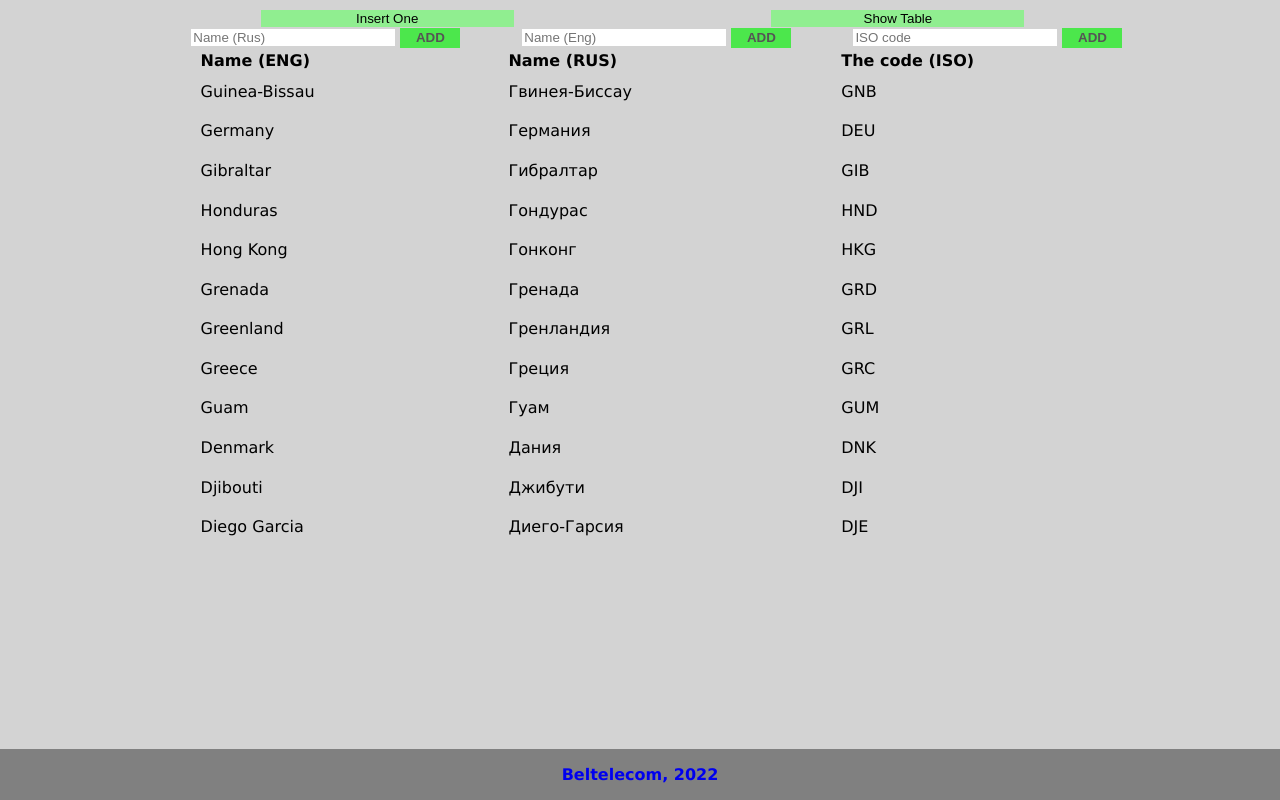
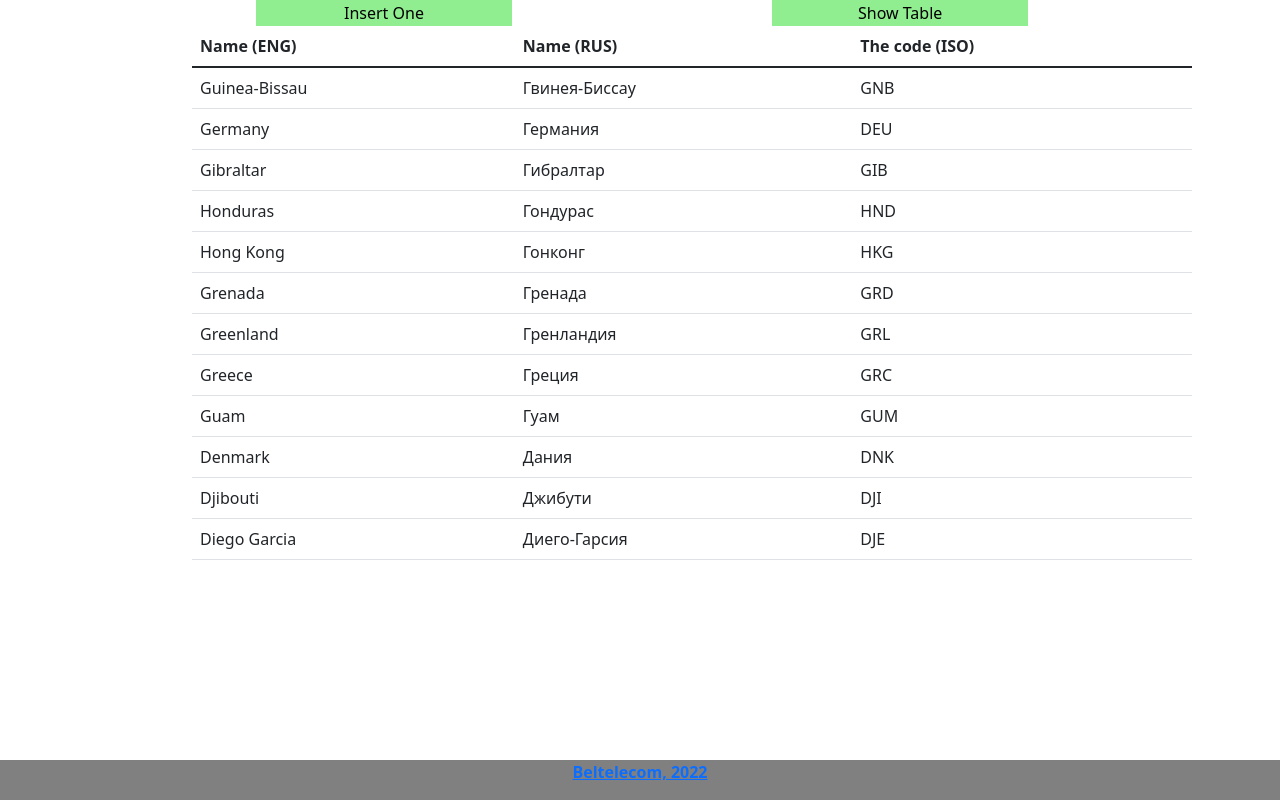
Before and after one commit to AndreyAvrach/Table, a plain HTML site: page index.html in a window 1280 px wide. Both pictures are taken after a click on the button "Show Table". Drawn offline with nearby package versions, Linux system fonts and the light colour scheme.

Commit message:
second commit

```diff
--- a/index.html
+++ b/index.html
@@ -6,23 +6,24 @@
     <meta name="viewport" content="width=device-width, initial-scale=1.0">
     <title>Table</title>
     <link rel="stylesheet" href="style.css">
+    <link href="https://cdn.jsdelivr.net/npm/bootstrap@5.1.3/dist/css/bootstrap.min.css" rel="stylesheet" integrity="sha384-1BmE4kWBq78iYhFldvKuhfTAU6auU8tT94WrHftjDbrCEXSU1oBoqyl2QvZ6jIW3" crossorigin="anonymous">
+    <script defer src="https://cdn.jsdelivr.net/npm/bootstrap@5.1.3/dist/js/bootstrap.bundle.min.js" integrity="sha384-ka7Sk0Gln4gmtz2MlQnikT1wXgYsOg+OMhuP+IlRH9sENBO0LRn5q+8nbTov4+1p" crossorigin="anonymous"></script>
 </head>
 <body>
     <header></header>
-    <button class="insertNew" onclick="Insert_One()" value="Show Insert">Insert One</button>
-    <button class="show" onclick="Insert_Data()" value="Show Table">Show Table</button>
+    <button class="insertNew" onclick="InsertOne()" value="Show Insert">Insert One</button>
+    <button class="show" onclick="InsertData()" value="Show Table">Show Table</button>
 
-    <div id="insert_info" class="insert_info display-none">
-    <input id="nameRus" type="text" id="name_rus" placeholder="Name (Rus)"/>
-    <button class="add1" onclick="Show_Rus()" value="Show Table"><b>ADD</b></button>
-        <input id="nameEng" type="text" id="name_eng" placeholder="Name (Eng)"/>
-        <button class="add2" onclick="Show_Eng()" value="Show Table"><b>ADD</b></button>
-            <input id="isoCode" type="text" id="iso_code" placeholder="ISO code"/>
-            <button class="add3" onclick="Show_Iso()" value="Show Table"><b>ADD</b></button>
-    </div>
+    <form  class="insert_info display-none">
+        <input id="nameRus" name="nameRus" type="text"  placeholder="Name (Rus)" value=""/>
+        <input id="nameEng" name="nameEng" type="text"  placeholder="Name (Eng)" value=""/>
+        <input id="isoCode" name="isoCode" type="text"  placeholder="ISO code" value=""/>
+        <button class="add" onclick="Show_Iso()" value="Add elements"><b>ADD</b></button>
+    </form>
+
 </header>
 <main>
-<table id="myTable">
+<table id="myTable" class="table">
     <thead>
        <tr>
         <th>Name (ENG)</th>
--- a/script.js
+++ b/script.js
@@ -1,4 +1,4 @@
-var a = [
+let a = [
     {name_eng:"Guinea-Bissau", name_rus:"Гвинея-Биссау", iso_code:"GNB"},
     {name_eng:"Germany", name_rus:"Германия", iso_code:"DEU"},
     {name_eng:"Gibraltar",   name_rus:"Гибралтар", iso_code:"GIB"},
@@ -13,10 +13,10 @@ var a = [
     {name_eng:"Diego Garcia",   name_rus:"Диего-Гарсия", iso_code:"DJE"},
 ]
 
-function Insert_Data() {
-  var table = document.getElementById("datas");
+function InsertData() {
+  let table = document.getElementById("datas");
   table.innerHTML="";
-  var tr="";
+  let tr="";
   a.forEach(x=>{
      tr+='<tr>';
      tr+='<td>'+x.name_eng+'</td>'+'<td>'+x.name_rus+'</td>'+'<td>'+x.iso_code+'</td>'
@@ -26,8 +26,24 @@ function Insert_Data() {
   table.innerHTML+=tr;
 
 }
-function Insert_One() {
-  document.getElementById("insert_info").classList.contains("display-none")
-    ? document.getElementById("insert_info").classList.remove("display-none")
-    : document.getElementById("insert_info").classList.add("display-none");
+function InsertOne() {
+  const elem = document.querySelector('.insert_info');
+  elem.classList.contains("display-none")
+    ? elem.classList.remove("display-none")
+    : elem.classList.add("display-none");
 }
+
+document.getElementById("insert_info").addEventListener("add", function (event) {
+  event.preventDefault();
+
+  let tr = document.createElement("tr");
+  let cols = ["nameRus", "nameEng", "isoCode"];
+
+  for (let q=0; q<cols.length; ++q) {
+    let td = document.createElement("td");
+    td.textContent = document.getElementById(cols[q]).value;
+    tr.appendChild(td);
+  }
+
+  document.getElementById('datas').appendChild(tr);
+});
--- a/style.css
+++ b/style.css
@@ -1,5 +1,5 @@
 body{
-    background: lightgray;
+    background: rgb(255, 253, 253);
     font-family:'Lucida Sans', 'Lucida Sans Regular', 'Lucida Grande', 'Lucida Sans Unicode', Geneva, Verdana, sans-serif;
 }
 .show{
@@ -57,16 +57,18 @@ body{
     background-color: rgb(76, 231, 76);
 }
 .insert_info{
-    margin-left: 10%;
+    margin-left: 25%;
+    margin-top: 1%;
 }
 input {
   margin: 0;
   border: none;
+  background-color: rgb(240, 238, 238);
   border-radius: 0;
  margin-left: 5%;
   width: 200px;
 }
-.add1{
+.add{
   background:  rgb(76, 231, 76);
   color: #555;
   text-align: center;
@@ -77,34 +79,9 @@ input {
  height: 20px;
  width: 60px;
 }
-.add1:hover{
+.add:hover{
   background-color:lightgreen
 }
-.add2{
-  background: rgb(76, 231, 76);
-  color: #555;
-  text-align: center;
-  cursor: pointer;
-  transition: 0.3s;
-  border: none;
-  border-radius: 0;
-  height: 20px;
-  width: 60px;
+.display-none {
+  display: none;
 }
-.add2:hover{
-  background-color:lightgreen
-}
-.add3{
-  background:  rgb(76, 231, 76);
-  color: rgb(85, 85, 85);
-  text-align: center;
-  cursor: pointer;
-  transition: 0.3s;
-  border: none;
-  border-radius: 0;
-  height: 20px;
-  width: 60px;
-}
-.add3:hover{
-  background-color:lightgreen
-}
```
